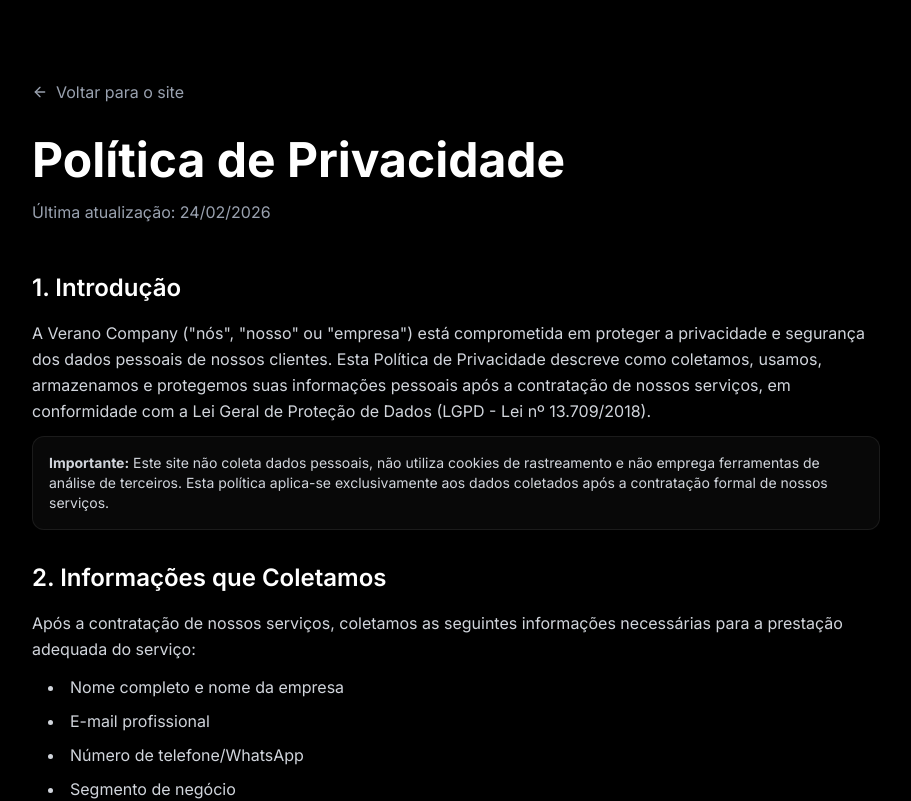
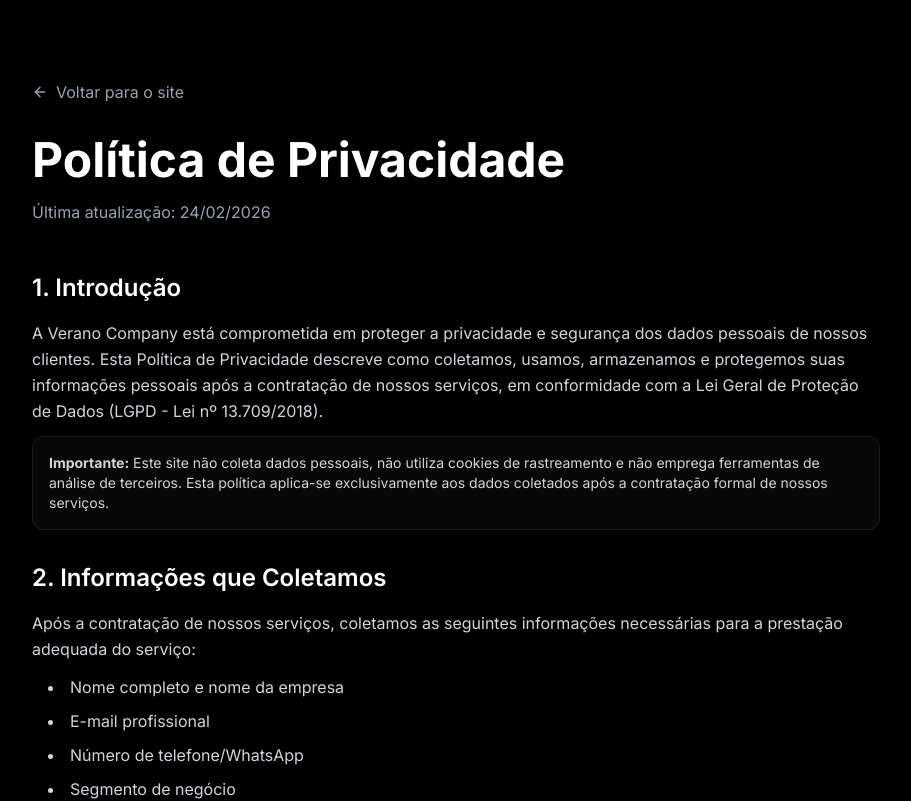
Before and after one commit to murilobauck/verano_lpV2, a React (Vite) app: page /privacidade in a window 1280 px wide. Shown: the top 801 px of the page, without its empty margins (184-1095 px from the left). Built offline with nearby package versions, Linux system fonts and the light colour scheme.

Commit message:
feat: privacy policy

```diff
--- a/src/app/components/PrivacyPolicy.tsx
+++ b/src/app/components/PrivacyPolicy.tsx
@@ -25,7 +25,7 @@
             <section>
               <h2 className="text-2xl font-semibold text-white mb-4">1. Introdução</h2>
               <p>
-                A Verano Company ("nós", "nosso" ou "empresa") está comprometida em proteger a privacidade e segurança
+                A Verano Company está comprometida em proteger a privacidade e segurança
                 dos dados pessoais de nossos clientes. Esta Política de Privacidade descreve como coletamos, usamos,
                 armazenamos e protegemos suas informações pessoais após a contratação de nossos serviços, em
                 conformidade com a Lei Geral de Proteção de Dados (LGPD - Lei nº 13.709/2018).
```
